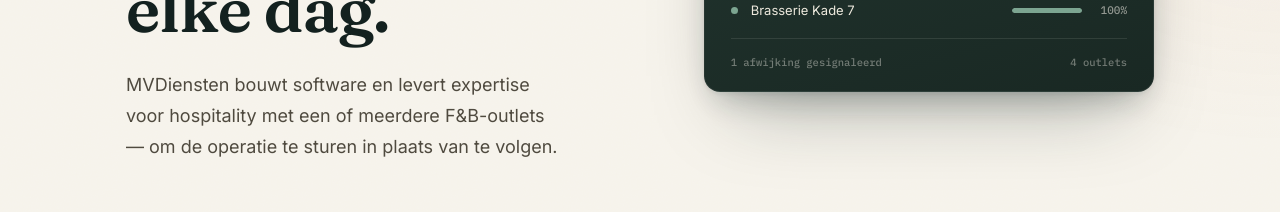
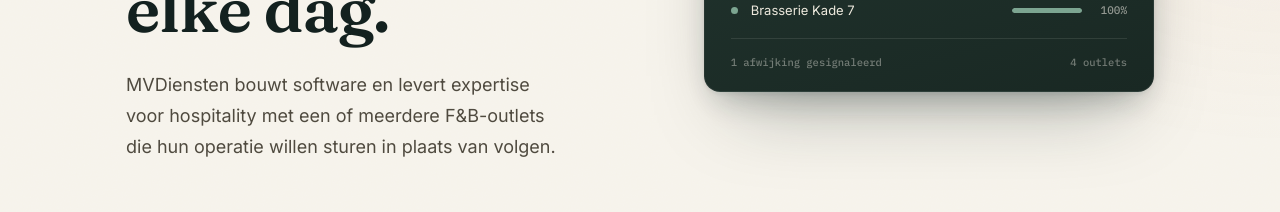
Before and after one commit to 76cjbb8k84-spec/mvdiensten, a Next.js app: page / in a window 1280 px wide. Shown: the part 374-586 px from the top of the page. Built offline with nearby package versions, Linux system fonts and the light colour scheme.

Commit message:
Refactor text for clarity in page.js

```diff
--- a/app/page.js
+++ b/app/page.js
@@ -167,7 +167,8 @@ function Home({ onOpenControl }) {
             </h1>
             <p style={{ fontSize: 18, lineHeight: 1.7, color: "#4F4A3F", maxWidth: 440, margin: "0 0 0" }}>
               MVDiensten bouwt software en levert expertise voor hospitality met een of
-              meerdere F&amp;B-outlets — om de operatie te sturen in plaats van te volgen.
+              meerdere F&B-outlets die hun operatie willen sturen in plaats van volgen.
+
             </p>
           </div>
 
```
